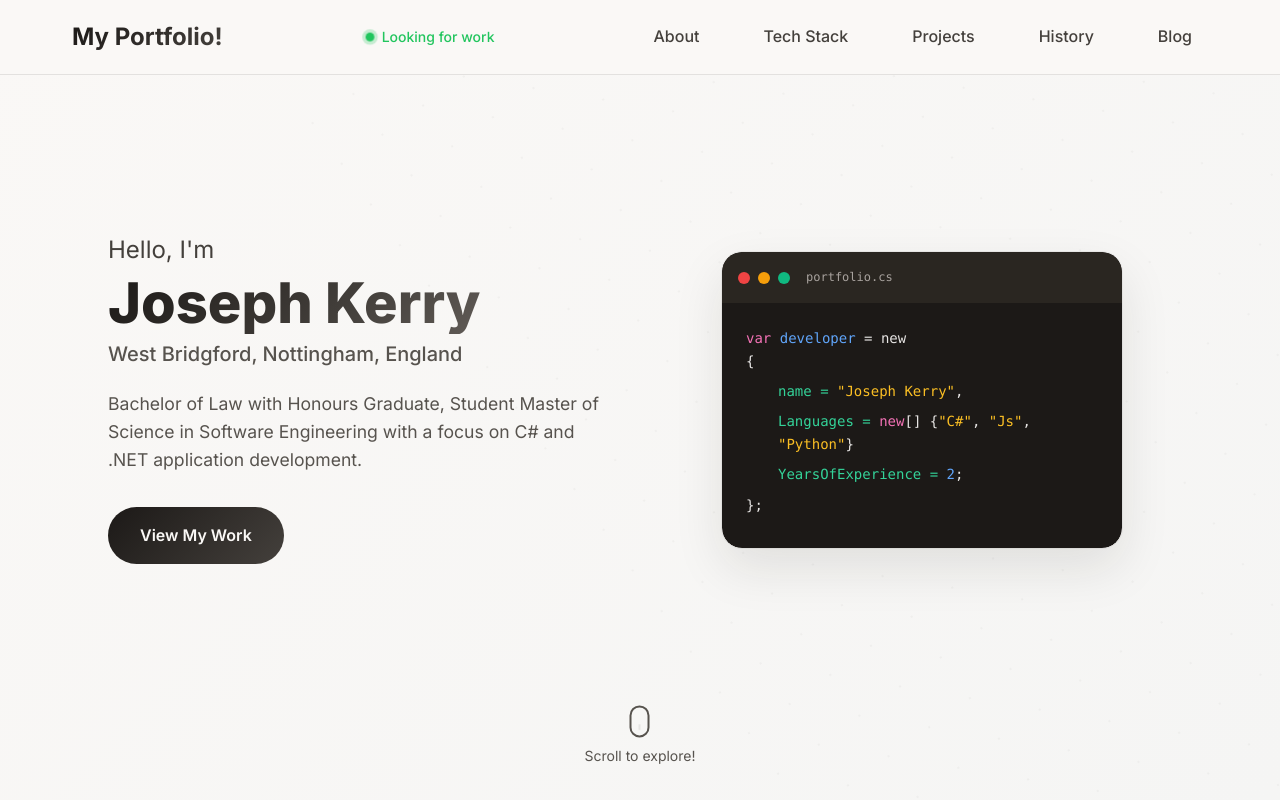
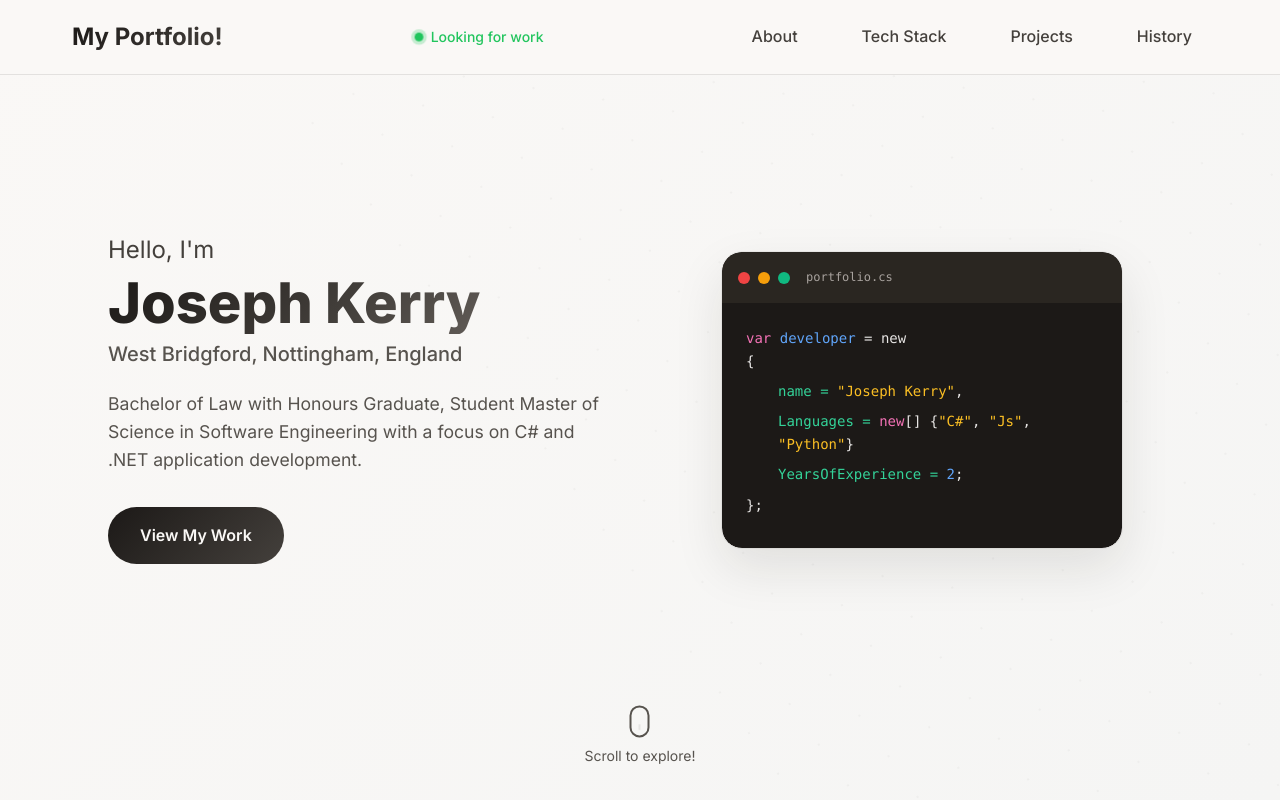
Before and after one commit to Joekrry/ReactWebsitePortfolio, a React (Vite) app in the folder my-react-app/: page / in a window 1280 px wide. Shown: the top 800 px of the page. Built offline with nearby package versions, Linux system fonts and the light colour scheme.

Commit message:
Removed Blog Nav

```diff
--- a/my-react-app/src/components/Navigation.jsx
+++ b/my-react-app/src/components/Navigation.jsx
@@ -22,7 +22,6 @@ const Navigation = () =>
     { name: 'Tech Stack', href: '#tech-stack' },
     { name: 'Projects', href: '#projects' },
     { name: 'History', href: '#history' },
-    { name: 'Blog', href: '#blog' }
   ];
 
   const scrollToSection = (href) =>
```
